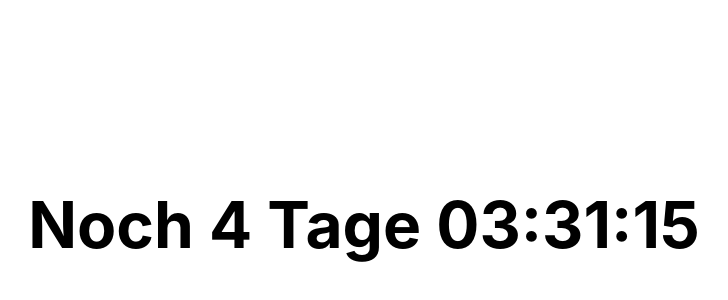
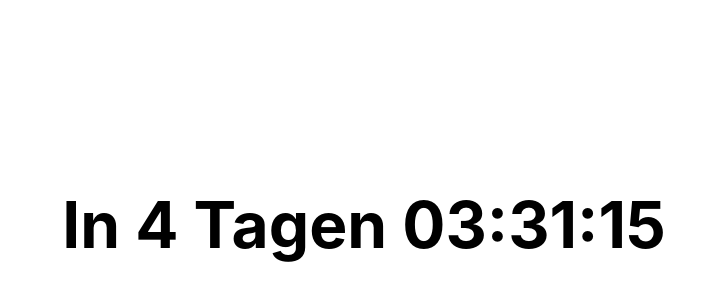
Before and after one commit to jonicious/lockdownornot, a React (Create React App) app: page / in a window 1280 px wide. Shown: the part 176-476 px from the top of the page, without its empty margins (276-1004 px from the left). Built offline with nearby package versions, Linux system fonts and the light colour scheme.

Commit message:
Improve sentence

```diff
--- a/src/App.js
+++ b/src/App.js
@@ -11,7 +11,7 @@ function App() {
     return (
         <>
             <Countdown date={date} renderer={props => {
-                return <h1>Noch {props.days} Tage {formatNumber(props.hours)}:{formatNumber(props.minutes)}:{formatNumber(props.seconds)}</h1>
+                return <h1>In {props.days} Tagen {formatNumber(props.hours)}:{formatNumber(props.minutes)}:{formatNumber(props.seconds)}</h1>
             }} />
         </>
     );
```
